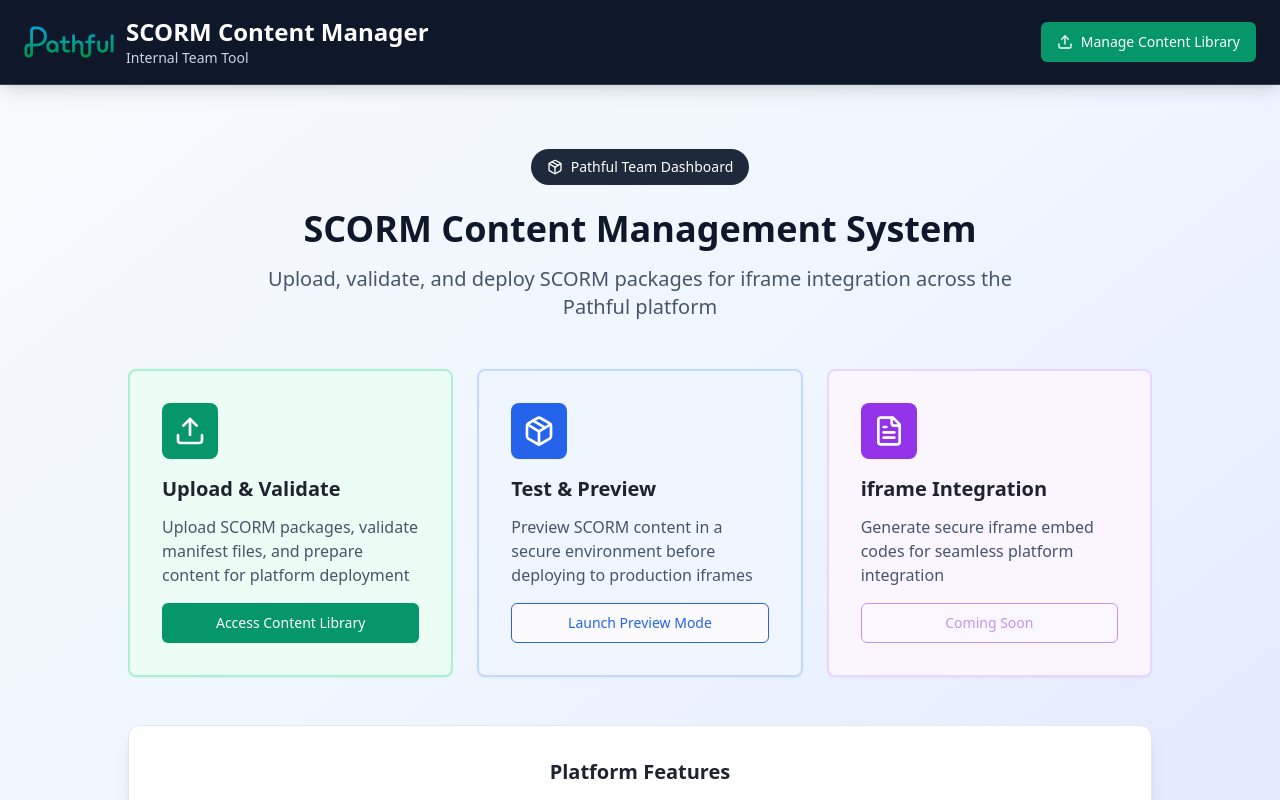
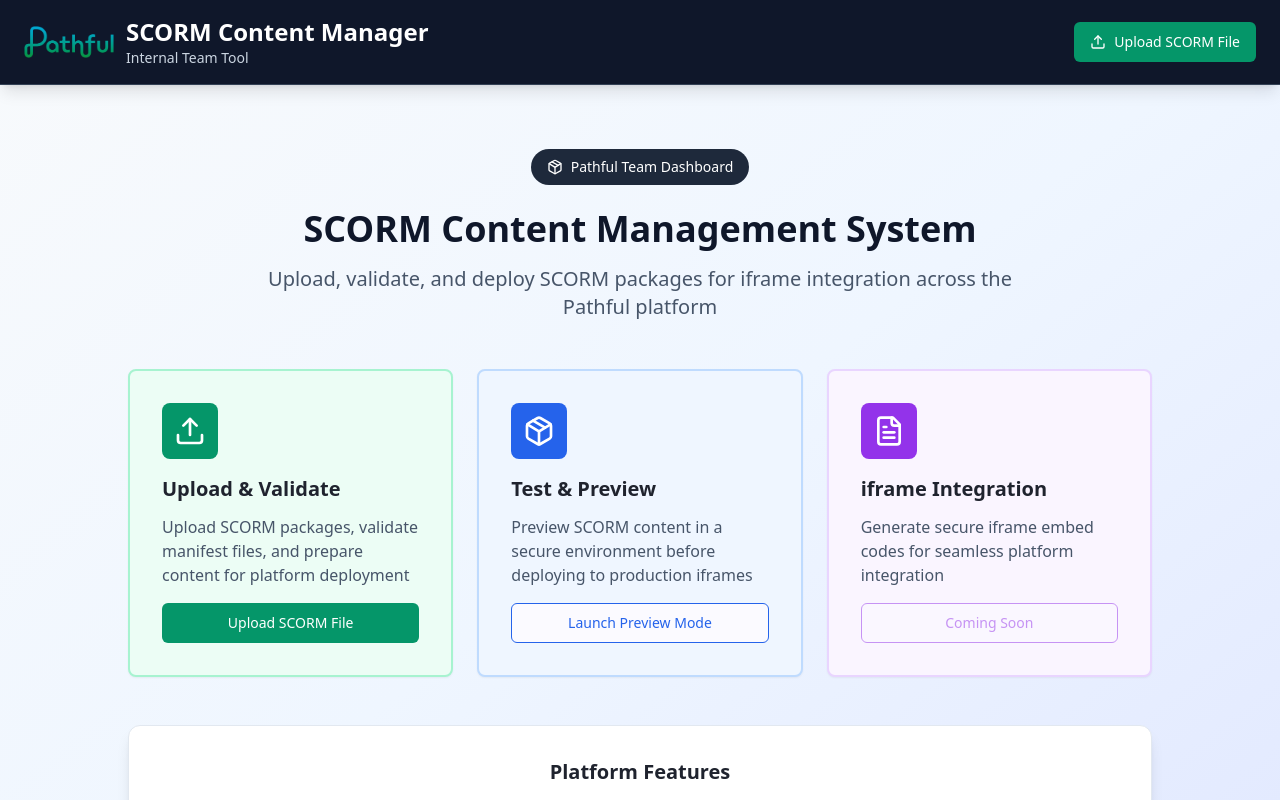
Before and after one commit to rhagedornpathful/scorm-content-navigator, a React (Vite) app: page / in a window 1280 px wide. Shown: the top 800 px of the page. Built offline with nearby package versions, Linux system fonts and the light colour scheme.

Commit message:
Refactor button text
Update button text to "upload scorum file".

```diff
--- a/src/pages/Index.tsx
+++ b/src/pages/Index.tsx
@@ -31,7 +31,7 @@ const Index = () => {
               className="flex items-center gap-2 bg-emerald-600 hover:bg-emerald-700"
             >
               <Upload className="h-4 w-4" />
-              Manage Content Library
+              Upload SCORM File
             </Button>
           </div>
         </div>
@@ -73,7 +73,7 @@ const Index = () => {
                     onClick={() => navigate('/packages')}
                     className="w-full bg-emerald-600 hover:bg-emerald-700"
                   >
-                    Access Content Library
+                    Upload SCORM File
                   </Button>
                 </div>
               </Card>
```
